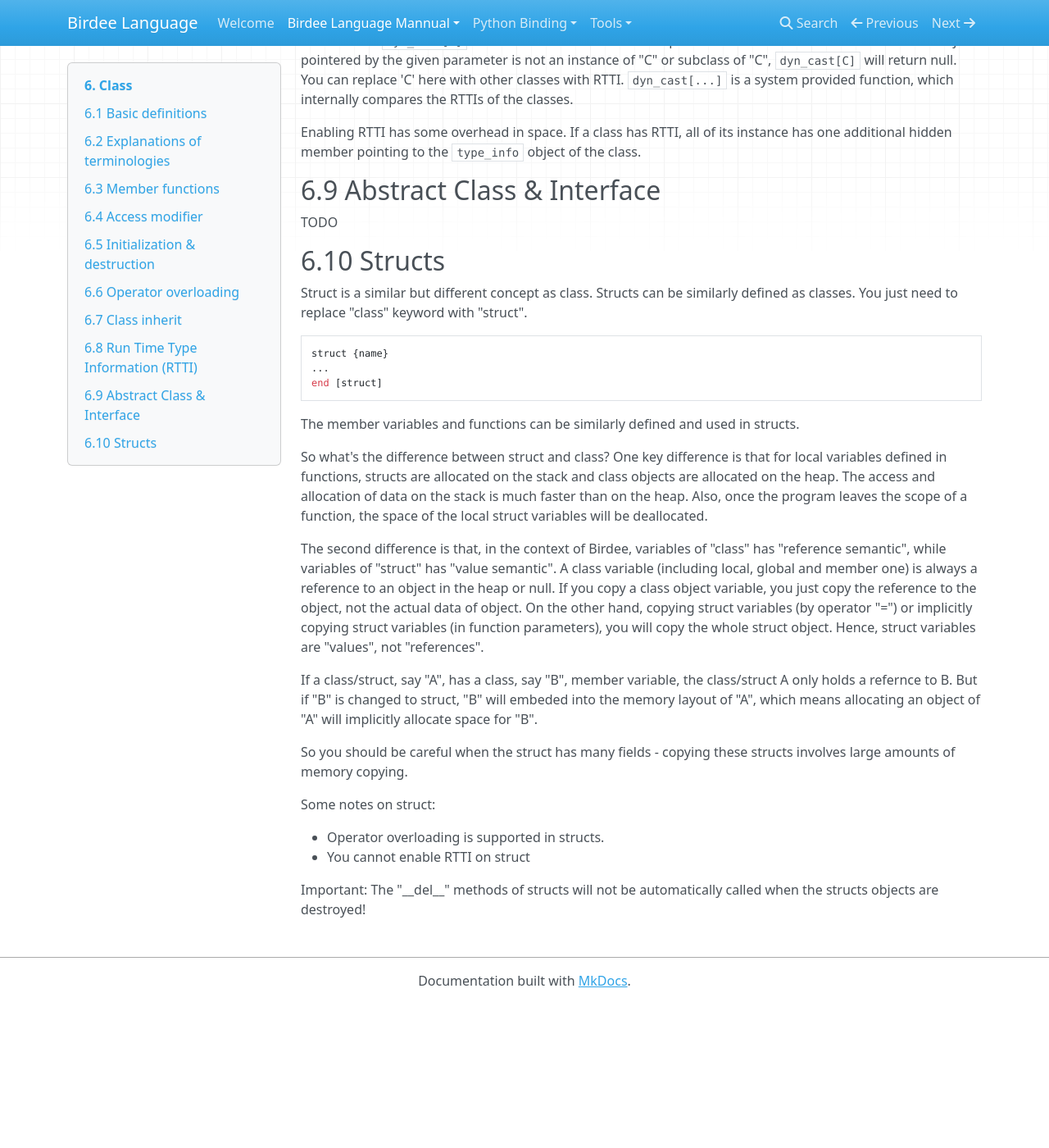
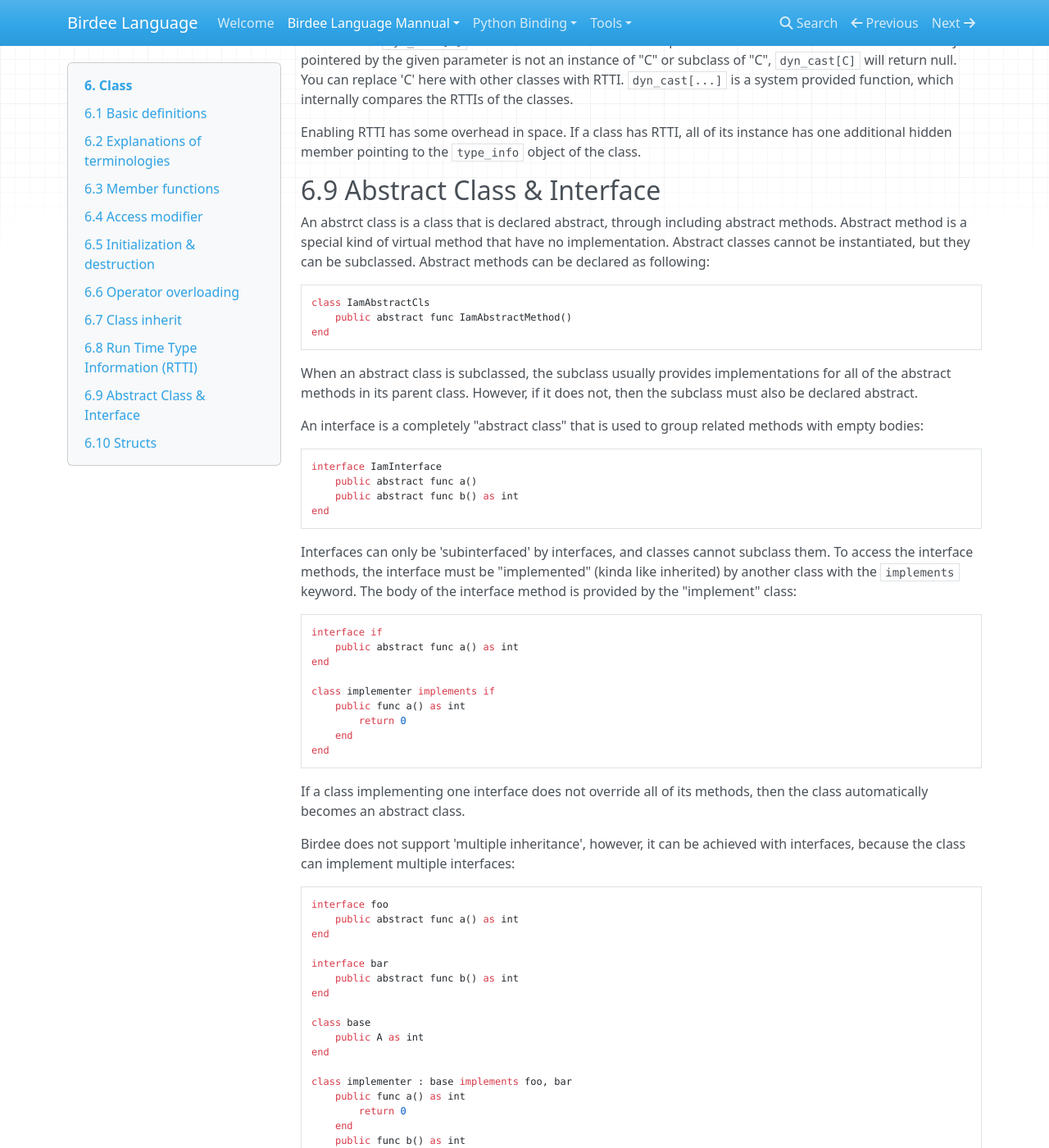
Before and after one commit to Birdee-lang/Doc, an MkDocs documentation site: the page built from docs/Birdee Language Mannual/0060Class.md, in a window 1280 px wide and 1400 px high, scrolled down 10418 px. Shown: the whole window at 82% size. Built offline with MkDocs 1.6.1, drawn with Linux system fonts in a browser that asks for light colours; nearby versions of some CDN libraries; before the commit the page ends 11642 px from its top, so only the background shows below that; some of the changed text lies outside the part shown.

Commit message:
add abstract class && interface doc

````diff
--- a/docs/Birdee Language Mannual/0060Class.md
+++ b/docs/Birdee Language Mannual/0060Class.md
@@ -451,7 +451,98 @@
 
 ## 6.9 Abstract Class & Interface
 
-TODO
+An abstrct class is a class that is declared abstract, through including abstract methods. Abstract method is a special kind of virtual method that have no implementation. Abstract classes cannot be instantiated, but they can be subclassed. Abstract methods can be declared as following:
+
+```vb
+class IamAbstractCls
+	public abstract func IamAbstractMethod()
+end
+```
+
+When an abstract class is subclassed, the subclass usually provides implementations for all of the abstract methods in its parent class. However, if it does not, then the subclass must also be declared abstract.
+
+An interface is a completely "abstract class" that is used to group related methods with empty bodies:
+
+```vb
+interface IamInterface
+	public abstract func a()
+	public abstract func b() as int
+end
+```
+
+Interfaces can only be 'subinterfaced' by interfaces, and classes cannot subclass them. To access the interface methods, the interface must be "implemented" (kinda like inherited) by another class with the `implements` keyword. The body of the interface method is provided by the "implement" class:
+
+```vb
+interface if
+	public abstract func a() as int
+end
+
+class implementer implements if
+	public func a() as int
+		return 0
+	end
+end
+```
+
+If a class implementing one interface does not override all of its methods, then the class automatically becomes an abstract class.
+
+Birdee does not support 'multiple inheritance', however, it can be achieved with interfaces, because the class can implement multiple interfaces:
+
+```vb
+interface foo
+	public abstract func a() as int
+end
+
+interface bar
+	public abstract func b() as int
+end
+
+class base
+	public A as int
+end
+
+class implementer : base implements foo, bar
+	public func a() as int
+		return 0
+	end
+	public func b() as int
+		return 1
+	end
+end
+```
+
+;The type of interfaces is implemented with 'fat pointer', containing one pointer to itable and one pointer to objects, hence its memory layout is different from classes.
+
+Programmers can cast object with class type to interface type with simple assignment `=`, `static_cast[]` or `dyn_cast[]`:
+```vb
+interface foo
+	public abstract func a() as int
+end
+
+class implementer implements foo
+	public func a() as int
+		return 0
+	end
+end
+
+dim obj as implementer = new implementer
+
+dim if as foo = obj
+if = static_cast[foo](obj)
+if = dyn_cast[foo](obj)
+```
+
+For interfaces, using assignment `=` and `static_cast[]` are similar, while it's always safer to use `dyn_cast[]`.
+
+Comparing Abstract Classes and Interfaces, when should we use them? Here are so references:
+
+* Consider using abstract classes if any of these statements apply to your situation:
+	+ You want to share code among several closely related classes.
+	+ You expect that classes that inherit your abstract class have many common methods or fields.
+* Consider using interfaces if any of these statements apply to your situation:
+	+ You expect that unrelated classes would implement your interface.
+	+ You want to specify the behavior of a particular data type, but not concerned about who implements its behavior.
+	+ You want to take advantage of multiple inheritance of type.
 
 ## 6.10 Structs
 
````
